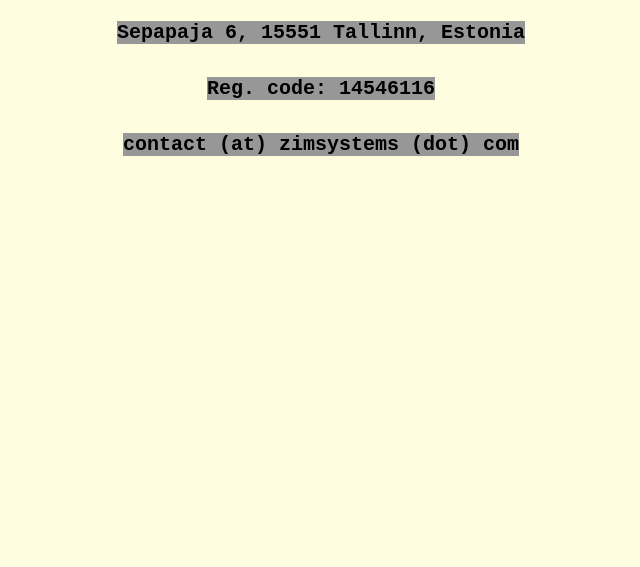
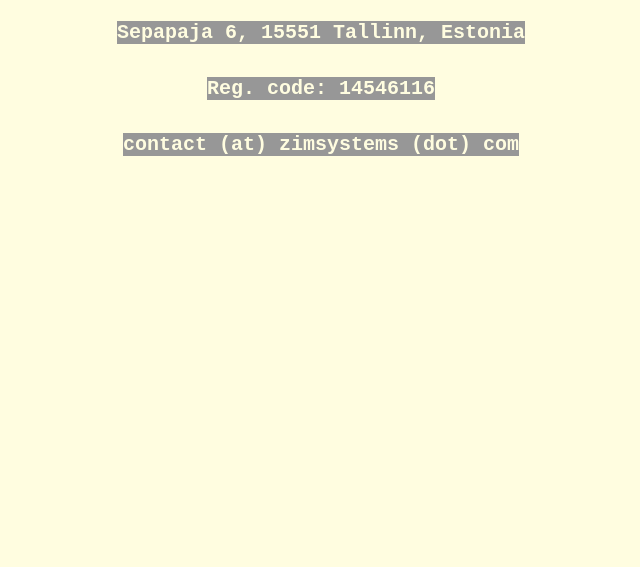
Before and after one commit to zimsystems/zimsystems.github.io, a plain HTML site: page index.html in a window 1280 px wide. Shown: the part 233-800 px from the top of the page, without its empty margins (319-959 px from the left). Drawn offline with Linux system fonts and the light colour scheme.

Commit message:
style 15

```diff
--- a/index.html
+++ b/index.html
@@ -8,7 +8,7 @@
 }
 h1, h2 {
   background-color: #979797;
-  font-color: #FFFDE0;
+  color: #FFFDE0;
   display: inline-block;
 }
 h1 {
```
